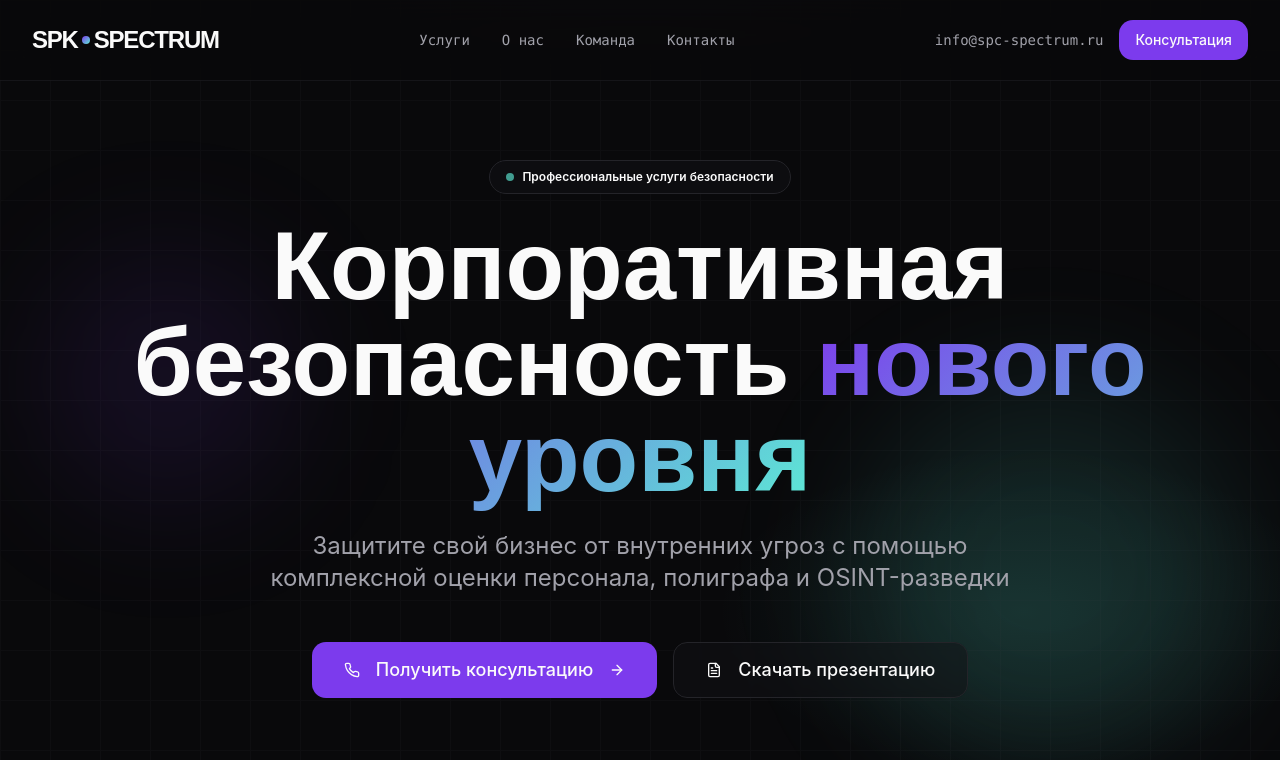
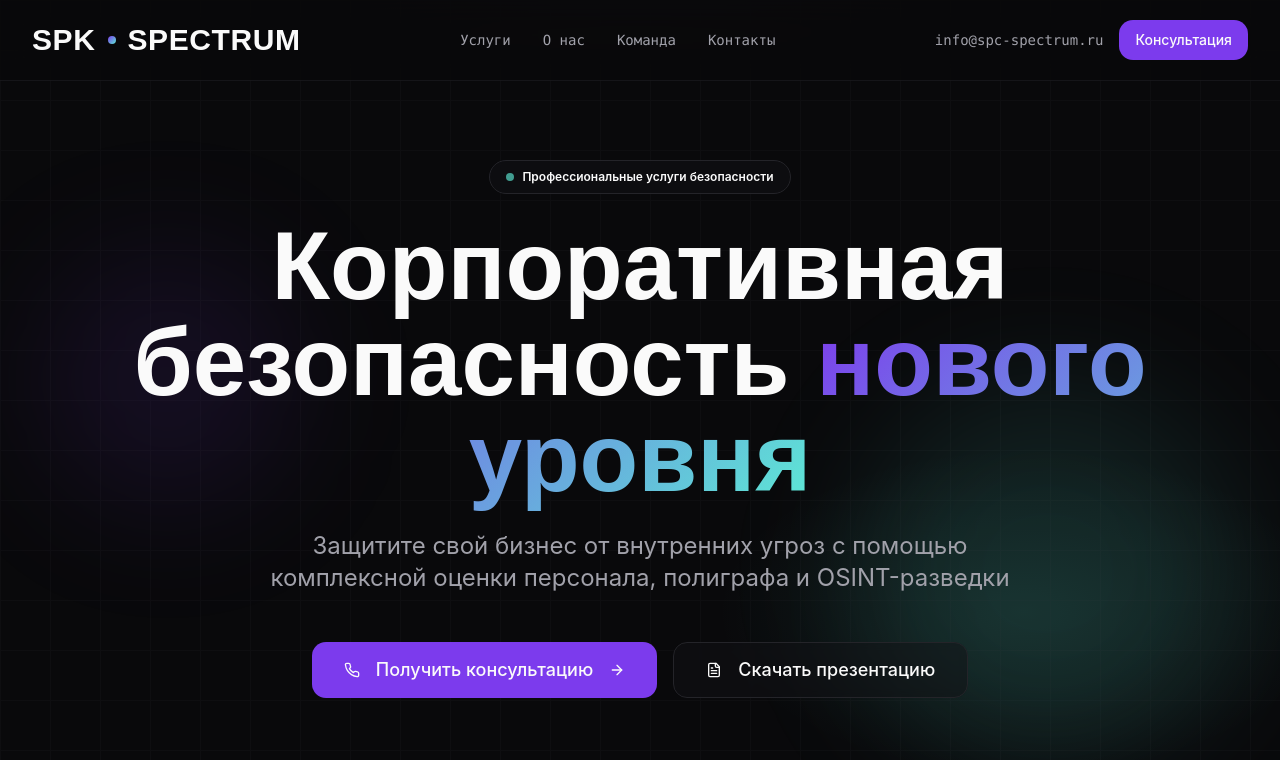
Before and after one commit to D3adM0urn/spectrum-security-analysis, a React (Vite) app: page / in a window 1280 px wide. Shown: the top 760 px of the page. Built offline with nearby package versions, Linux system fonts and the light colour scheme.

Commit message:
Исправил отображение согласно макету

```diff
--- a/src/components/Footer.tsx
+++ b/src/components/Footer.tsx
@@ -7,12 +7,12 @@ export default function Footer() {
       <div className="container mx-auto px-4 lg:px-8 py-16">
         <div className="grid grid-cols-1 md:grid-cols-3 gap-12">
           <div>
-            <div className="flex items-center gap-1 mb-4">
-              <span className="text-xl font-black text-foreground tracking-tighter" style={{ fontFamily: 'Space Grotesk, sans-serif', letterSpacing: '-0.05em' }}>
+            <div className="flex items-center gap-2 mb-4">
+              <span className="text-2xl font-black text-foreground" style={{ fontFamily: 'Orbitron, sans-serif', fontWeight: 900, letterSpacing: '0.02em' }}>
                 SPK
               </span>
-              <span className="w-1.5 h-1.5 rounded-full bg-gradient-to-br from-primary to-accent" />
-              <span className="text-xl font-black text-foreground tracking-tighter" style={{ fontFamily: 'Space Grotesk, sans-serif', letterSpacing: '-0.05em' }}>
+              <span className="w-1.5 h-1.5 rounded-full bg-gradient-to-br from-primary to-accent mx-0.5" />
+              <span className="text-2xl font-black text-foreground" style={{ fontFamily: 'Orbitron, sans-serif', fontWeight: 900, letterSpacing: '0.02em' }}>
                 SPECTRUM
               </span>
             </div>
--- a/src/components/Header.tsx
+++ b/src/components/Header.tsx
@@ -11,12 +11,12 @@ const Header = ({ onConsultationClick }: HeaderProps) => {
       <div className="container mx-auto px-4 lg:px-8">
         <div className="flex items-center justify-between h-20">
           <div className="flex items-center gap-3">
-            <div className="flex items-center gap-1">
-              <span className="text-2xl font-black text-foreground tracking-tighter" style={{ fontFamily: 'Space Grotesk, sans-serif', letterSpacing: '-0.05em' }}>
+            <div className="flex items-center gap-2">
+              <span className="text-3xl font-black text-foreground" style={{ fontFamily: 'Orbitron, sans-serif', fontWeight: 900, letterSpacing: '0.02em' }}>
                 SPK
               </span>
-              <span className="w-2 h-2 rounded-full bg-gradient-to-br from-primary to-accent" />
-              <span className="text-2xl font-black text-foreground tracking-tighter" style={{ fontFamily: 'Space Grotesk, sans-serif', letterSpacing: '-0.05em' }}>
+              <span className="w-2 h-2 rounded-full bg-gradient-to-br from-primary to-accent mx-1" />
+              <span className="text-3xl font-black text-foreground" style={{ fontFamily: 'Orbitron, sans-serif', fontWeight: 900, letterSpacing: '0.02em' }}>
                 SPECTRUM
               </span>
             </div>
--- a/src/index.css
+++ b/src/index.css
@@ -2,7 +2,7 @@
 @tailwind components;
 @tailwind utilities;
 
-@import url("https://fonts.googleapis.com/css2?family=Space+Grotesk:wght@300;400;500;600;700&display=swap");
+@import url("https://fonts.googleapis.com/css2?family=Space+Grotesk:wght@300;400;500;600;700&family=Orbitron:wght@400;500;600;700;800;900&display=swap");
 
 @keyframes float {
   0%,
```
